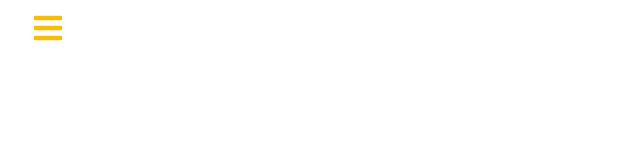
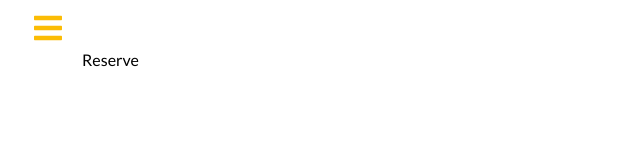
Before and after one commit to Yothu/reservify-front-end, a React (Create React App) app: page /reserve in a window 1280 px wide. Shown: the top 160 px of the page, without its empty margins (0-640 px from the left). Built offline with nearby package versions, Linux system fonts and the light colour scheme.

Commit message:
Add reserve page and the route '/reserve'

```diff
--- a/src/App.js
+++ b/src/App.js
@@ -2,6 +2,7 @@ import { Routes, Route } from 'react-router-dom';
 import Sidebar from './components/Sidebar/Sidebar';
 import Hotels from './pages/Hotels';
 import Signup from './pages/signup/Signup';
+import Reserve from './pages/reserve/Reserve';
 
 function App() {
   return (
@@ -13,6 +14,7 @@ function App() {
         <Routes>
           <Route path="/" element={<Hotels />} />
           <Route path="/signup" element={<Signup />} />
+          <Route path="/reserve" element={<Reserve />} />
         </Routes>
       </main>
     </>
--- a/src/components/Sidebar/SidebarData.js
+++ b/src/components/Sidebar/SidebarData.js
@@ -7,7 +7,7 @@ import * as RiIcons from 'react-icons/ri';
 const SidebarData = [
   {
     title: 'Reserve',
-    path: '/',
+    path: '/reserve',
     icon: <MdIcons.MdBorderColor />,
   },
   {
--- /dev/null
+++ b/src/pages/reserve/Reserve.jsx
@@ -0,0 +1,7 @@
+import React from 'react';
+
+function Reserve() {
+  return <section>Reserve</section>;
+}
+
+export default Reserve;
```
